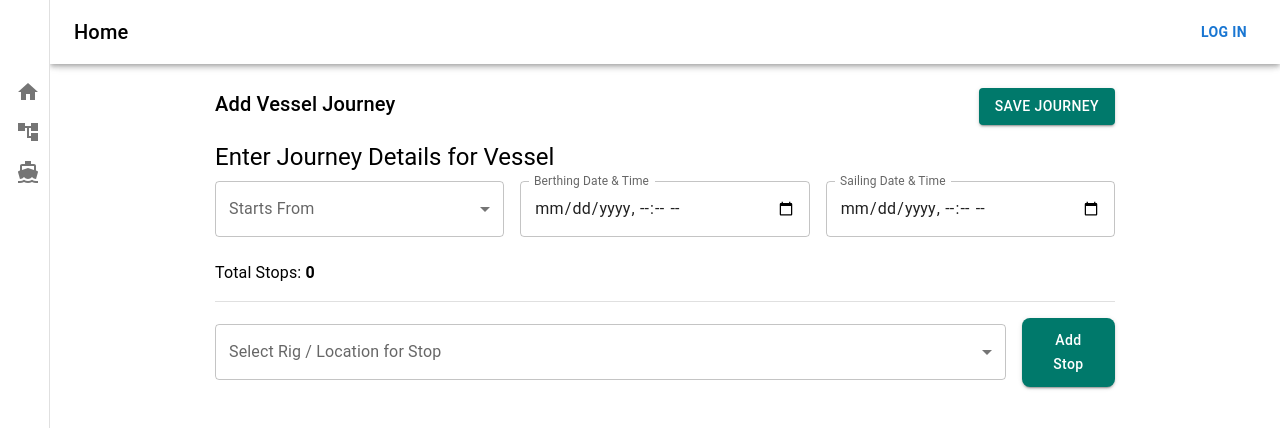
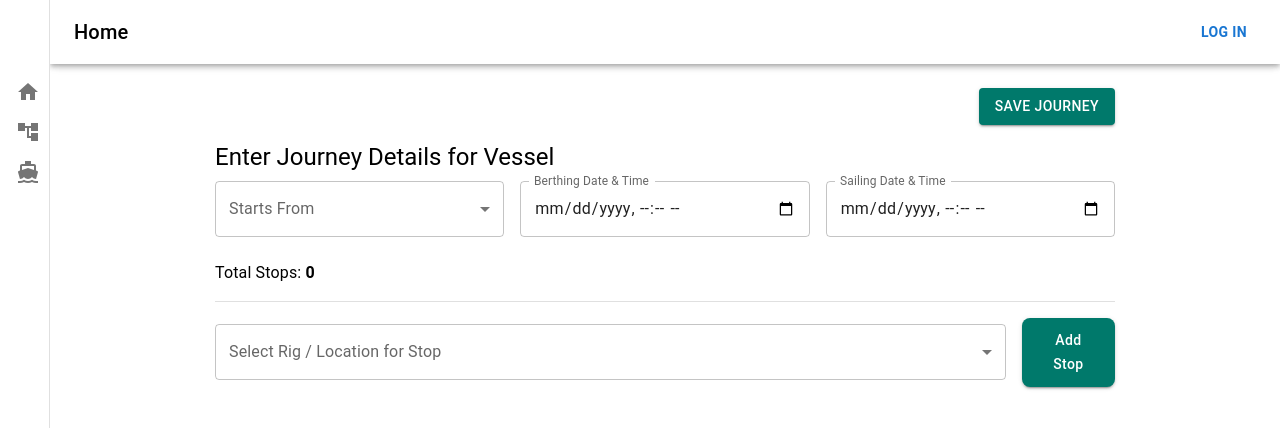
Before and after one commit to Xpverse/Essos, a React (Create React App) app in the folder rig-frontend/: page /addVesselJourney in a window 1280 px wide. Shown: the top 428 px of the page. Built offline with nearby package versions, Linux system fonts and the light colour scheme.

Commit message:
conflict fix

```diff
--- a/rig-frontend/src/components/vess3.js
+++ b/rig-frontend/src/components/vess3.js
@@ -161,8 +161,7 @@ const AddVesselJourney = () => {
 
   return (
     <Container maxWidth="md" style={{ padding: '0px' }}>
-      <Box display="flex" justifyContent="space-between" mb={2}>
-        <Typography variant="h6">Add Vessel Journey</Typography>
+      <Box display="flex" flexDirection="row-reverse" justifyContent="space-between" mb={2}>
         <Button
           variant="contained"
           style={{ backgroundColor: '#00796B' }}
```
